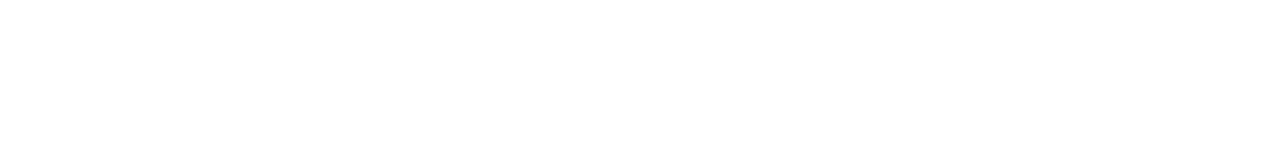
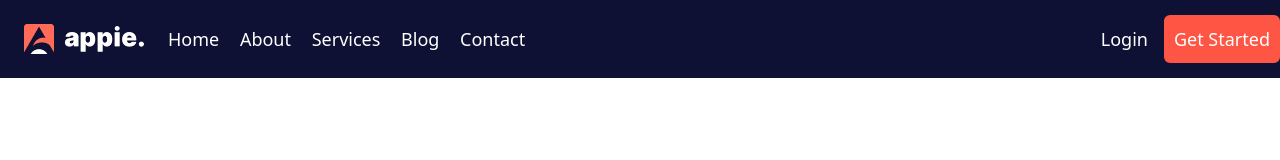
Before and after one commit to abu-abdullah22/Appie-with-tailwind, a plain HTML site: page index.html in a window 1280 px wide. Drawn offline with nearby package versions, Linux system fonts and the light colour scheme.

Commit message:
added a navbar

```diff
--- a/index.html
+++ b/index.html
@@ -4,8 +4,31 @@
     <meta charset="UTF-8">
     <meta name="viewport" content="width=device-width, initial-scale=1.0">
     <title>Appie</title>
+    <script src="https://cdn.tailwindcss.com"></script>
+
 </head>
 <body>
-
+    <header class="bg-[#0E1133]">
+        <nav class="container mx-auto flex justify-between items-center">
+            <div class="flex gap-6 items-center p-6">
+                <div><img src="./assets/logo-3.png" alt="logo"></div>
+                <div class="text-white text-lg font-medium space-x-4 cursor-pointer">
+                   <a class="hover:text-orange-600 duration-300">Home</a>
+                   <a class="hover:text-orange-600 duration-300">About</a>
+                   <a class="hover:text-orange-600 duration-300">Services</a>
+                   <a class="hover:text-orange-600 duration-300">Blog</a>
+                   <a class="hover:text-orange-600 duration-300">Contact</a>
+                </div>
+            </div>
+            <div class="flex text-white gap-4 font-medium text-lg items-center">
+                <div>
+                    <button class="hover:text-orange-600">Login</button>
+                </div>
+                <div>
+                    <button class="bg-[#FF5544] px-2 py-2 rounded-md border-2 border-[#FF5544] hover:bg-transparent duration-300">Get Started</button>
+                </div>
+            </div>
+        </nav>
+    </header>
 </body>
 </html>
```
